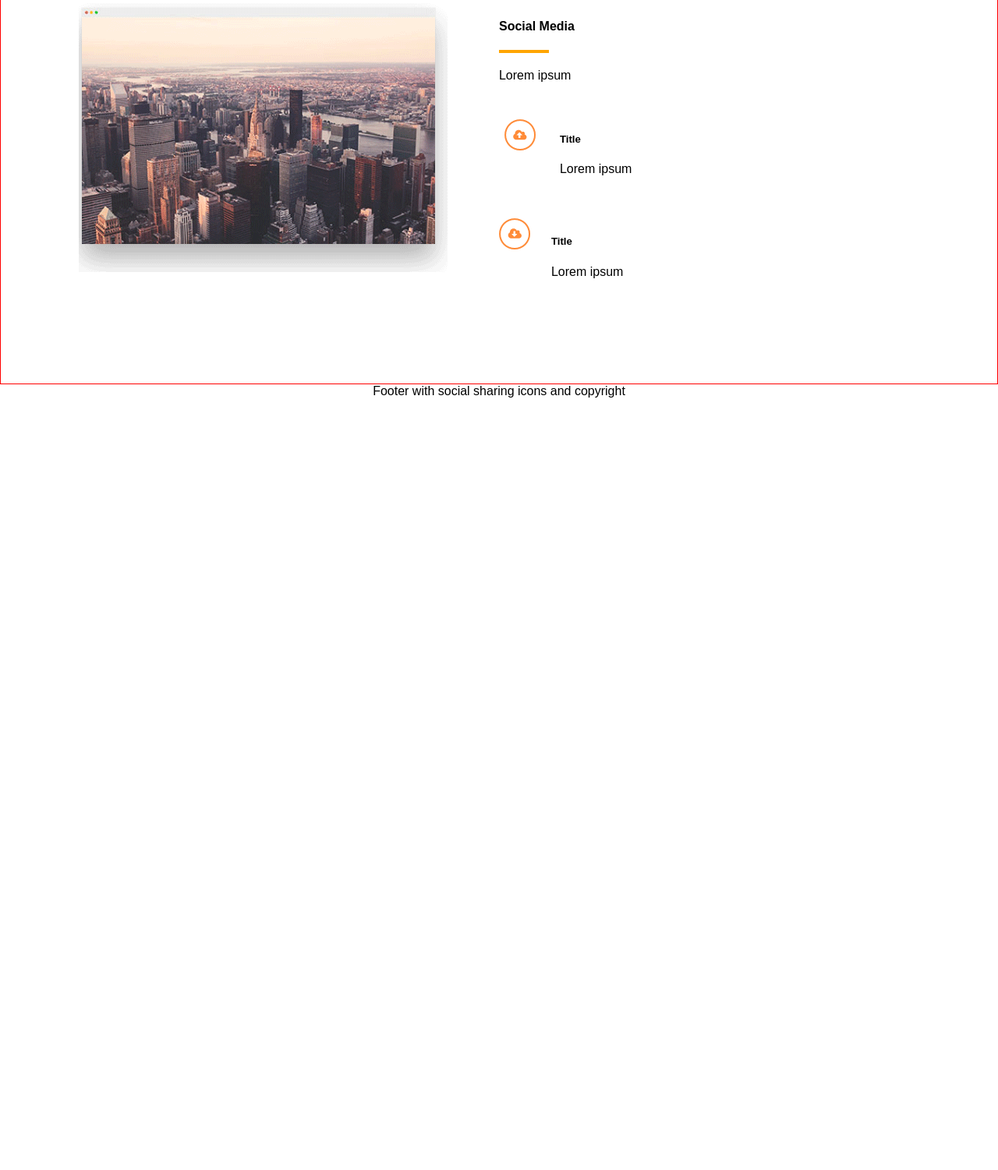
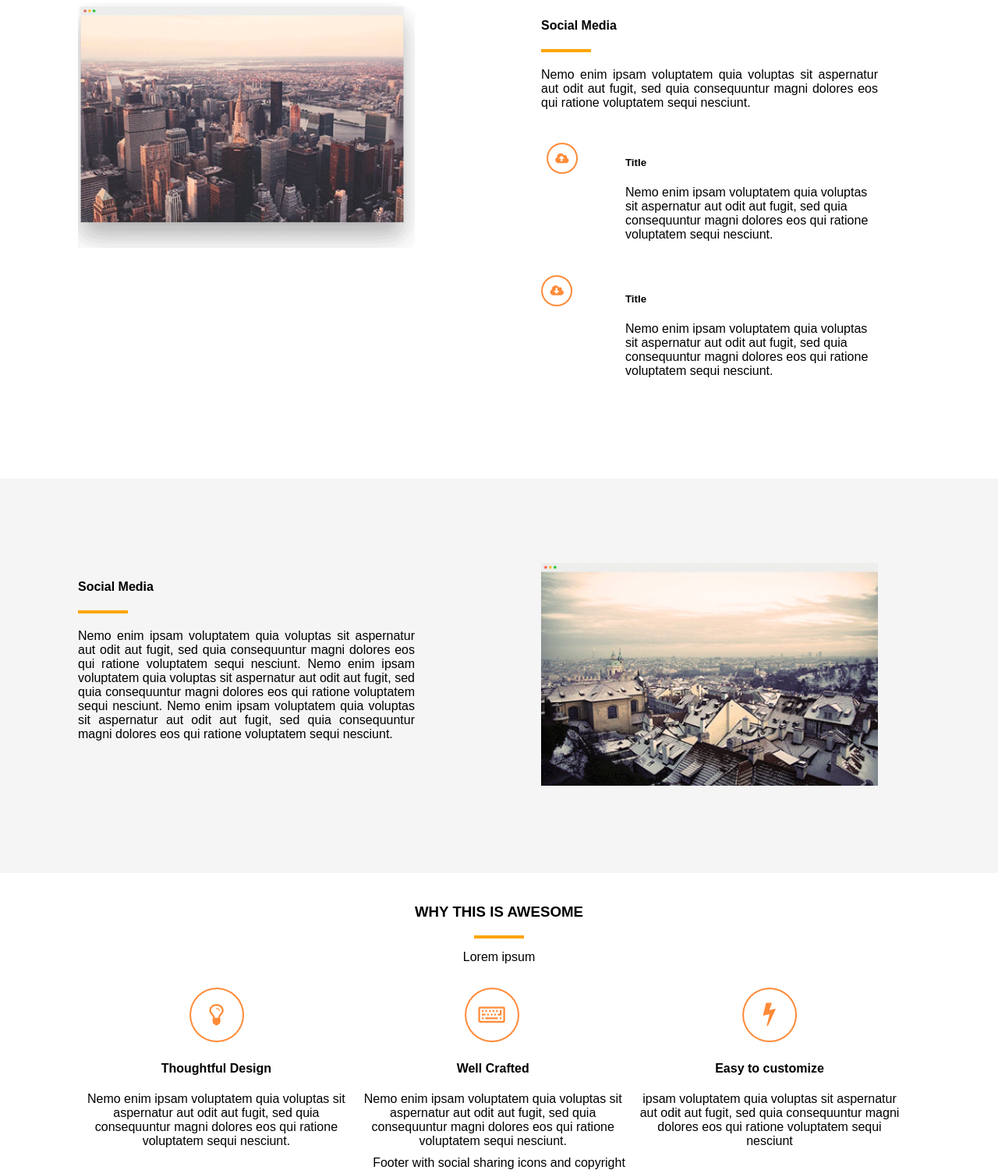
Before and after one commit to sriharshay/html-css, a plain HTML site: page axit/index.html in a window 1280 px wide. Shown: the part 1284-2785 px from the top of the page at 78% size. Before the commit the page ends 1795 px from the top, so only its background shows below. Drawn offline with Linux system fonts and the light colour scheme.

Commit message:
Add why this is awesome section

```diff
--- a/axit/css/styles.css
+++ b/axit/css/styles.css
@@ -6,6 +6,10 @@ body {
 
 .vpw {
     padding: 0 100px 0 100px;
+}
+
+p {
+    text-align: justify;
 }
 
 .container .container-header {
@@ -198,7 +202,7 @@ hr.hr-orange {
 }
 
 .products-list ul li div {
-    border: 0.0006em solid white;
+    border-bottom: 1px solid;
     background-color: black;
     color: #fff;
     text-align: center;
@@ -207,40 +211,76 @@ hr.hr-orange {
 
 .products-list ul li:first-child div {
     background-color: #ffa500;
+    border-bottom: 1px solid;
 }
 
-.product-article {
-    border: 1px solid red;
+.product-article2 {
+    background-color: #F5F5F5;
 }
-.product-image {
+
+.prd-left {
     margin-top: 10%;
     margin-bottom: 10%;
     float: left;
     margin-right: 5%;
     width: 40%;
-
 }
 
-.product-content {
+.prd-right {
     margin-top: 10%;
     margin-bottom: 10%;
-    margin-left: 5%;
+    margin-left: 10%;
     float: left;
-    width: 50%;
+    width: 40%;
 }
 
-.product-content .product-listing {
+.product {
     overflow: hidden;
 }
 
-.product-content .cloud-img {
+.cloud-img {
     float: left;
     margin: 5% 2.5% 5% 0;
+    width: 20%;
 }
-.product-content .product-info {
+.product-info {
     float: left;
     margin: 5% 0 5% 2.5%;
+    width: 75%;
 }
+
+.more-info .top-section {
+    text-align: center;
+    width: 100%;
+    padding: 20px 0;
+}
+
+.more-info .top-section hr.hr-orange {
+    margin: auto auto 15px;
+}
+
+.more-info .top-section h3 {
+    text-transform: uppercase;
+}
+
+.more-info .bottom-section {
+    overflow: hidden;
+}
+.more-info .bottom-section .info-card {
+    float: left;
+    padding: 10px;
+    width: 31%;
+    text-align: center;
+}
+
+
+
+
+
+
+
+
+
 
 
 .container-footer {
--- a/axit/index.html
+++ b/axit/index.html
@@ -1,168 +1,209 @@
 <!DOCTYPE html>
-<html lang="en">
-<head>
-    <meta charset="UTF-8">
-    <link rel="stylesheet" href="css/styles.css">
-    <title>AXIT</title>
-</head>
-<body>
-<div class="container">
-    <div class="container-header vpw">
-        <div class="header">
-            <div class="logo">
-                <img src="image/axit.png" alt="AXIT Logo">
-            </div>
-            <div class="nav">
-                <ul>
-                    <li>Features</li>
-                    <li>About</li>
-                    <li>Pricing</li>
-                    <li>Reviews</li>
-                    <li>Contact</li>
-                </ul>
-            </div>
-        </div>
-        <div class="clear-fix"></div>
-    </div>
-    <div class="container-main">
-        <div class="container-content">
-            <div class="banner">
-                <div class="banner-content">
-                    <div class="banner-heading">
-                        <img src="image/axit.png" alt="AXIT Logo">
-                        <div class="title">
-                            <h1>display title</h1>
-                        </div>
-                        <hr class="hr-white">
-                        <div class="short-description">display short description</div>
-                        <div class="download white">
-                            <a href="#">Download</a>
-                        </div>
-                    </div>
-                    <div class="registration">
-                        <div class="reg-title">
-                            <h3>Try Your <span>Free</span> Trial Today</h3>
-                        </div>
-                        <div class="reg-form">
-                            <form action="/processRegistration">
-                                <input class="fields" type="text" placeholder="Name">
-                                <input class="fields" type="email" placeholder="Email">
-                                <input class="fields" type="password" placeholder="Password">
-                                <div class="reg-button">
-                                    <input type="submit" value="Get Started">
-                                </div>
-                            </form>
-                        </div>
-                    </div>
-                    <div class="clear-fix"></div>
-                </div>
-            </div>
-            <div class="social-sharing vpw">
-                <div class="social-sharing-text">
-                    <h4>Social Media</h4>
-                    <p>Lorem ipsum</p>
-                </div>
-                <div class="social-sharing-img">
-                    <img src="image/social.png" alt="Social Sharing Icons">
-                </div>
-                <div class="clear-fix"></div>
-            </div>
-            <div class="products-list vpw">
-                <div class="tabs">
-                    <ul type="none">
-                        <li><div>tab 1</div></li>
-                        <li><div>tab 2</div></li>
-                        <li><div>tab 3</div></li>
-                    </ul>
-                </div>
-                <div class="tab-content">
-                    <h4>Product list with tabs</h4>
-                    <p>
+<html lang="en" >
+<head >
+    <meta charset="UTF-8" >
+    <link rel="stylesheet" href="css/styles.css" >
+    <title >AXIT</title >
+</head >
+<body >
+<div class="container" >
+    <div class="container-header vpw" >
+        <div class="header" >
+            <div class="logo" >
+                <img src="image/axit.png" alt="AXIT Logo" >
+            </div >
+            <div class="nav" >
+                <ul >
+                    <li >Features</li >
+                    <li >About</li >
+                    <li >Pricing</li >
+                    <li >Reviews</li >
+                    <li >Contact</li >
+                </ul >
+            </div >
+        </div >
+        <div class="clear-fix" ></div >
+    </div >
+    <div class="container-main" >
+        <div class="container-content" >
+            <div class="banner" >
+                <div class="banner-content" >
+                    <div class="banner-heading" >
+                        <img src="image/axit.png" alt="AXIT Logo" >
+                        <div class="title" >
+                            <h1 >display title</h1 >
+                        </div >
+                        <hr class="hr-white" >
+                        <div class="short-description" >display short description</div >
+                        <div class="download white" >
+                            <a href="#" >Download</a >
+                        </div >
+                    </div >
+                    <div class="registration" >
+                        <div class="reg-title" >
+                            <h3 >Try Your <span >Free</span > Trial Today</h3 >
+                        </div >
+                        <div class="reg-form" >
+                            <form action="/processRegistration" >
+                                <input class="fields" type="text" placeholder="Name" >
+                                <input class="fields" type="email" placeholder="Email" >
+                                <input class="fields" type="password" placeholder="Password" >
+                                <div class="reg-button" >
+                                    <input type="submit" value="Get Started" >
+                                </div >
+                            </form >
+                        </div >
+                    </div >
+                    <div class="clear-fix" ></div >
+                </div >
+            </div >
+            <div class="social-sharing vpw" >
+                <div class="social-sharing-text" >
+                    <h4 >Social Media</h4 >
+                    <p >Lorem ipsum</p >
+                </div >
+                <div class="social-sharing-img" >
+                    <img src="image/social.png" alt="Social Sharing Icons" >
+                </div >
+                <div class="clear-fix" ></div >
+            </div >
+            <div class="products-list vpw" >
+                <div class="tabs" >
+                    <ul type="none" >
+                        <li ><div >tab 1</div ></li >
+                        <li ><div >tab 2</div ></li >
+                        <li ><div >tab 3</div ></li >
+                    </ul >
+                </div >
+                <div class="tab-content" >
+                    <h4 >Product list with tabs</h4 >
+                    <p >
                         Sed ut perspiciatis unde omnis iste natus error sit voluptatem accusantium doloremque
                         laudantium, totam rem aperiam, eaque ipsa quae ab illo inventore veritatis et quasi architecto
                         beatae vitae dicta sunt explicabo.
                         Nemo enim ipsam voluptatem quia voluptas sit aspernatur aut odit aut fugit, sed quia
                         consequuntur magni dolores eos qui ratione voluptatem sequi nesciunt.
-                    </p>
-                    <div class="download orange">
-                        <a href="#">Download</a>
+                    </p >
+                    <div class="download orange" >
+                        <a href="#" >Download</a >
+                    </div >
+                </div >
+                <div class="tab-image" >
+                    <img src="image/build.png" alt="Builing" >
+                </div >
+                <div class="clear-fix" ></div >
+            </div >
+            <div class="product-article1 vpw" >
+                <div class="prd-left" >
+                    <img src="image/twr.png" width="100%" height="100%" alt="Product image" >
+                </div >
+                <div class="prd-right" >
+                    <div class="social-sharing-text" >
+                        <h4 >Social Media</h4 >
+                        <hr class="hr-orange" >
+                        <p >Nemo enim ipsam voluptatem quia voluptas sit aspernatur aut odit aut fugit, sed quia
+                        consequuntur magni dolores eos qui ratione voluptatem sequi nesciunt.</p >
+                    </div >
+                    <div class="product-listing" >
+                        <div class="product" >
+                            <div class="cloud-img" >
+                                <img src="image/tit.png" alt="Could" >
+                            </div >
+                            <div class="product-info" >
+                                <h5 >Title</h5 >
+                                <div class="text" >
+                                    Nemo enim ipsam voluptatem quia voluptas sit aspernatur aut odit aut fugit, sed quia
+                        consequuntur magni dolores eos qui ratione voluptatem sequi nesciunt.
+                                </div >
+                            </div >
+                            <div class="clear-fix" ></div >
+                        </div >
+                        <div class="product" >
+                            <div class="cloud-img" >
+                                <img src="image/tit1.png" alt="Could" >
+                            </div >
+                            <div class="product-info" >
+                                <h5 >Title</h5 >
+                                <div class="text" >
+                                    Nemo enim ipsam voluptatem quia voluptas sit aspernatur aut odit aut fugit, sed quia
+                        consequuntur magni dolores eos qui ratione voluptatem sequi nesciunt.
+                                </div >
+                            </div >
+                            <div class="clear-fix" ></div >
+                        </div >
+                    </div >
+                </div >
+                <div class="clear-fix" ></div >
+            </div >
+            <div class="product-article2 vpw" >
+                <div class="prd-left" >
+                    <div class="social-sharing-text" >
+                        <h4 >Social Media</h4 >
+                        <hr class="hr-orange" >
+                        <p >Nemo enim ipsam voluptatem quia voluptas sit aspernatur aut odit aut fugit, sed quia
+                        consequuntur magni dolores eos qui ratione voluptatem sequi nesciunt. Nemo enim ipsam voluptatem quia voluptas sit aspernatur aut odit aut fugit, sed quia
+                        consequuntur magni dolores eos qui ratione voluptatem sequi nesciunt.
+                        Nemo enim ipsam voluptatem quia voluptas sit aspernatur aut odit aut fugit, sed quia
+                        consequuntur magni dolores eos qui ratione voluptatem sequi nesciunt.</p >
+                    </div >
+                </div >
+                <div class="prd-right" >
+                    <img src="image/hit.png" width="100%" height="100%" alt="Product image" >
+                </div >
+                <div class="clear-fix" ></div >
+            </div >
+            <div class="more-info vpw" >
+                <div class="top-section">
+                    <h3>why this is awesome</h3>
+                    <hr class="hr-orange">
+                    Lorem ipsum
+                </div>
+                <div class="bottom-section">
+                    <div class="info-card">
+                        <img src="image/bulb.png" alt="Card" >
+                        <h4>Thoughtful Design</h4>
+                        Nemo enim ipsam voluptatem quia voluptas sit aspernatur aut odit aut fugit, sed quia consequuntur magni dolores eos qui ratione voluptatem sequi nesciunt.
                     </div>
+                    <div class="info-card">
+                        <img src="image/bulb1.png" alt="Card" >
+                        <h4>Well Crafted</h4>
+                        Nemo enim ipsam voluptatem quia voluptas sit aspernatur aut odit aut fugit, sed quia consequuntur magni dolores eos qui ratione voluptatem sequi nesciunt.
+                    </div>
+                    <div class="info-card">
+                        <img src="image/bulb3.png" alt="Card" >
+                        <h4>Easy to customize</h4>
+                        ipsam voluptatem quia voluptas sit aspernatur aut odit aut fugit, sed quia consequuntur magni dolores eos qui ratione voluptatem sequi nesciunt
+                    </div>
+                    <div class="clear-fix"></div>
                 </div>
-                <div class="tab-image">
-                    <img src="image/build.png" alt="Builing">
-                </div>
-                <div class="clear-fix"></div>
-            </div>
-            <div class="product-article vpw">
-                <div class="product-image">
-                    <img src="image/twr.png" alt="Product image">
-                </div>
-                <div class="product-content">
-                    <div class="social-sharing-text">
-                        <h4>Social Media</h4>
-                        <hr class="hr-orange">
-                        <p>Lorem ipsum</p>
-                    </div>
-                    <div class="product-listing">
-                        <div class="cloud-img">
-                            <img src="image/tit.png" alt="Could">
-                        </div>
-                        <div class="product-info">
-                            <h5>Title</h5>
-                            <div class="text">
-                                Lorem ipsum
-                            </div>
-                        </div>
-                        <div class="clear-fix"></div>
-                    </div>
-                    <div class="product-listing">
-                        <div class="cloud-img">
-                            <img src="image/tit1.png" alt="Could">
-                        </div>
-                        <div class="product-info">
-                            <h5>Title</h5>
-                            <div class="text">
-                                Lorem ipsum
-                            </div>
-                        </div>
-                        <div class="clear-fix"></div>
-                    </div>
-                </div>
-                <div class="clear-fix"></div>
-            </div>
-            <div class="wip">
-                <div class="product-article">
-                    Article about product with title, description and an image
-                </div>
-                <div class="more-info">
-                    Why us?
-                </div>
-                <div class="pricing-options">
+            </div >
+            <div class="wip" >
+                <div class="pricing-options" >
                     Pricing options
-                </div>
-                <div class="pricing-options">
-                    <div class="basic">Basic/Free</div>
-                    <div class="professional">Professional</div>
-                    <div class="enterprise">Enterprise</div>
-                </div>
-                <div class="testimonials">
+                </div >
+                <div class="pricing-options" >
+                    <div class="basic" >Basic/Free</div >
+                    <div class="professional" >Professional</div >
+                    <div class="enterprise" >Enterprise</div >
+                </div >
+                <div class="testimonials" >
                     Customer feedback
-                </div>
-                <div class="resources">
+                </div >
+                <div class="resources" >
                     Resources to download
-                </div>
-                <div class="contac-us">
+                </div >
+                <div class="contac-us" >
                     Contact us form
-                </div>
-            </div>
-        </div>
-        <div class="container-footer">
-            <div class="footer">
+                </div >
+            </div >
+        </div >
+        <div class="container-footer" >
+            <div class="footer" >
                 Footer with social sharing icons and copyright
-            </div>
-        </div>
-    </div>
+            </div >
+        </div >
+    </div >
 
-</div>
-</body>
-</html>
+</div >
+</body >
+</html >
```
